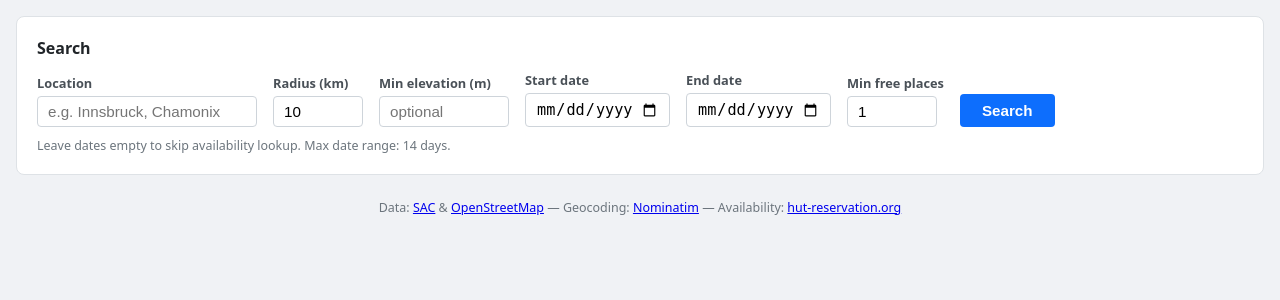
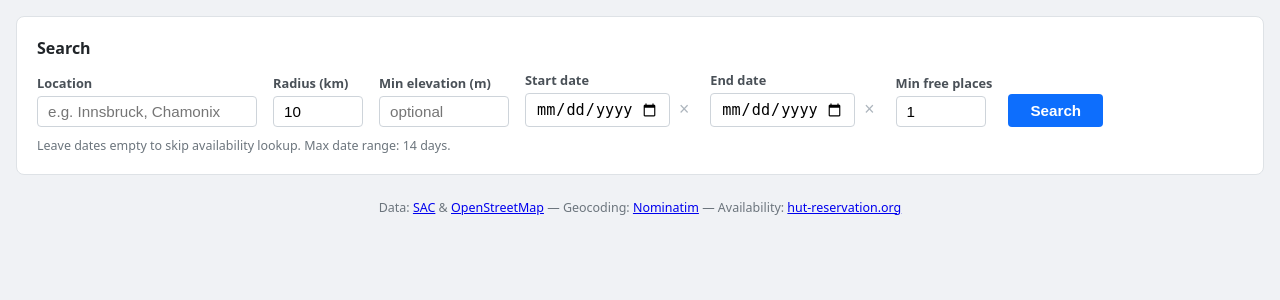
Before and after one commit to severin-kacianka/alpine_hut, a PHP site: page /hut_search.php in a window 1280 px wide. Shown: the part 93-393 px from the top of the page. Run offline with PHP 8.4, Linux system fonts and the light colour scheme.

Commit message:
Added clear option for dates

```diff
--- a/hut_search.php
+++ b/hut_search.php
@@ -269,11 +269,17 @@ function render_form(
         </div>
         <div class="form-group">
           <label for="start_date">Start date</label>
-          <input type="date" id="start_date" name="start_date" value="$start" style="width:145px">
+          <div class="input-clear">
+            <input type="date" id="start_date" name="start_date" value="$start" style="width:145px">
+            <button type="button" class="clear-btn" onclick="document.getElementById('start_date').value=''" title="Clear">&times;</button>
+          </div>
         </div>
         <div class="form-group">
           <label for="end_date">End date</label>
-          <input type="date" id="end_date" name="end_date" value="$end" style="width:145px">
+          <div class="input-clear">
+            <input type="date" id="end_date" name="end_date" value="$end" style="width:145px">
+            <button type="button" class="clear-btn" onclick="document.getElementById('end_date').value=''" title="Clear">&times;</button>
+          </div>
         </div>
         <div class="form-group">
           <label for="places">Min free places</label>
@@ -609,6 +615,10 @@ function render_results(
     button[type=submit] { padding: 8px 22px; background: #0d6efd; color: #fff; border: none;
                           border-radius: 4px; cursor: pointer; font-size: .95rem; font-weight: 600; }
     button[type=submit]:hover { background: #0b5ed7; }
+    .input-clear { display: flex; align-items: center; gap: 4px; }
+    .clear-btn { padding: 0 5px; background: none; border: none; color: #adb5bd;
+                 cursor: pointer; font-size: 1.1rem; line-height: 1; }
+    .clear-btn:hover { color: #495057; }
     .hint { margin: .6rem 0 0; font-size: .78rem; color: #6c757d; }
 
     .error-box { background: var(--red-bg); color: var(--red); border: 1px solid #f5c6cb;
```
